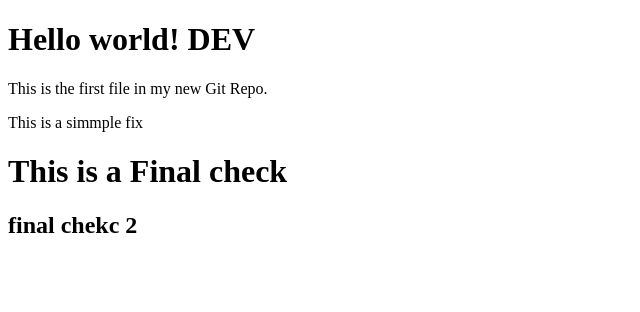
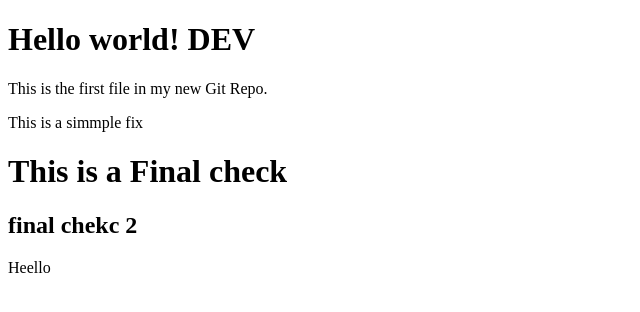
Before and after one commit to FFSiyam/practice, a plain HTML site: page index.html in a window 1280 px wide. Shown: the full height of the page, 0-640 px from the left. Drawn offline with Linux system fonts and the light colour scheme.

Commit message:
addes-dev

```diff
--- a/index.html
+++ b/index.html
@@ -15,5 +15,6 @@
 
 <h2>final chekc 2</h2>
 
+<p>Heello</p>
 </body>
 </html>
```
